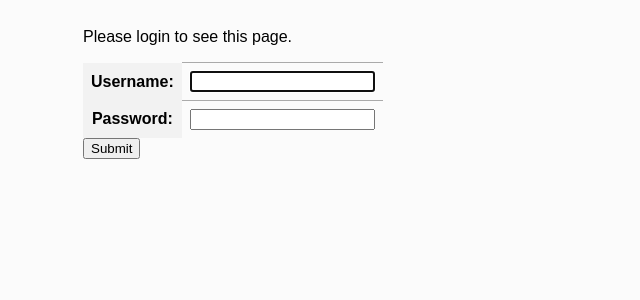
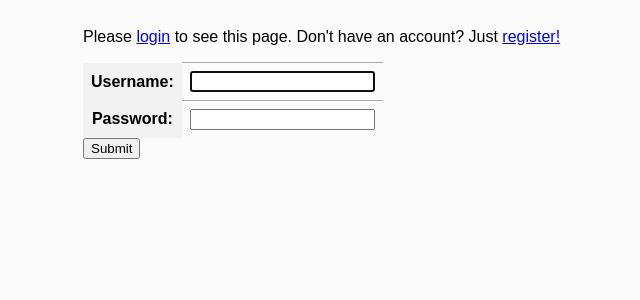
Before and after one commit to PuzzleTechHub/myus, a Django app: page /login?next=/hunt/1/puzzle/1/edit in a window 1280 px wide. Shown: the part 42-342 px from the top of the page, without its empty margins (173-813 px from the left). Run offline with Django 3.2, Linux system fonts and the light colour scheme.

Commit message:
Add better login landing page

```diff
--- a/myus/myus/templates/login.html
+++ b/myus/myus/templates/login.html
@@ -5,7 +5,7 @@ Login
 {% block main %}
 
 {% if next %}
-	<p>Please login to see this page.</p>
+	<p>Please <a href="{% url 'login' %}">login</a> to see this page. Don't have an account? Just <a href="{% url 'register' %}">register!</a></p>
 {% endif %}
 
 <form id="login" method="post">
```
